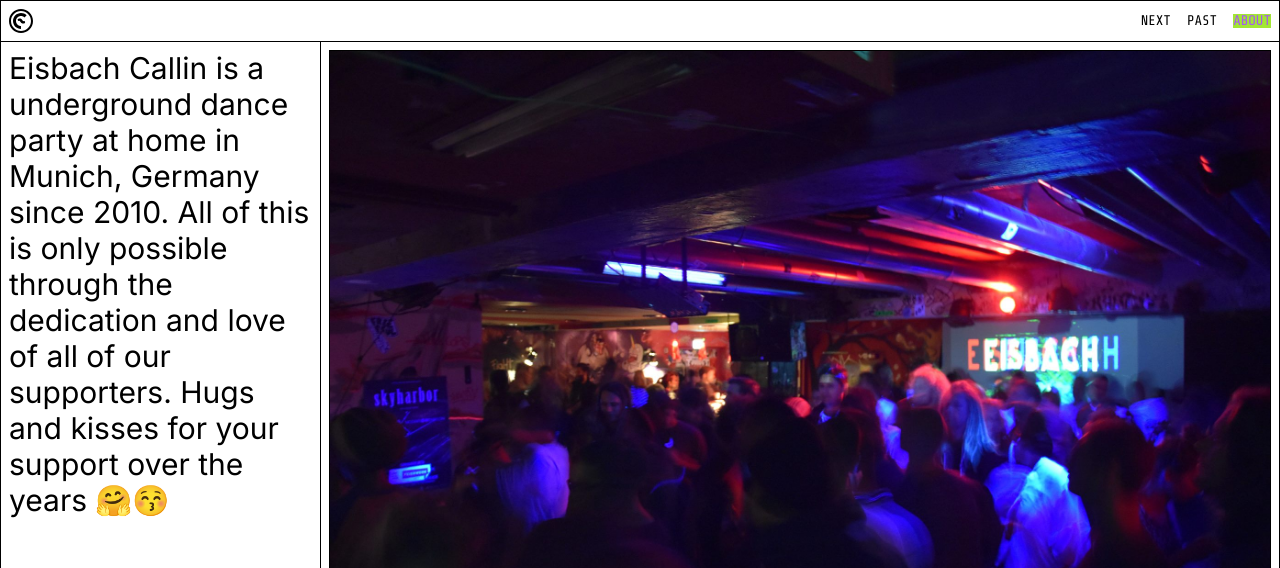
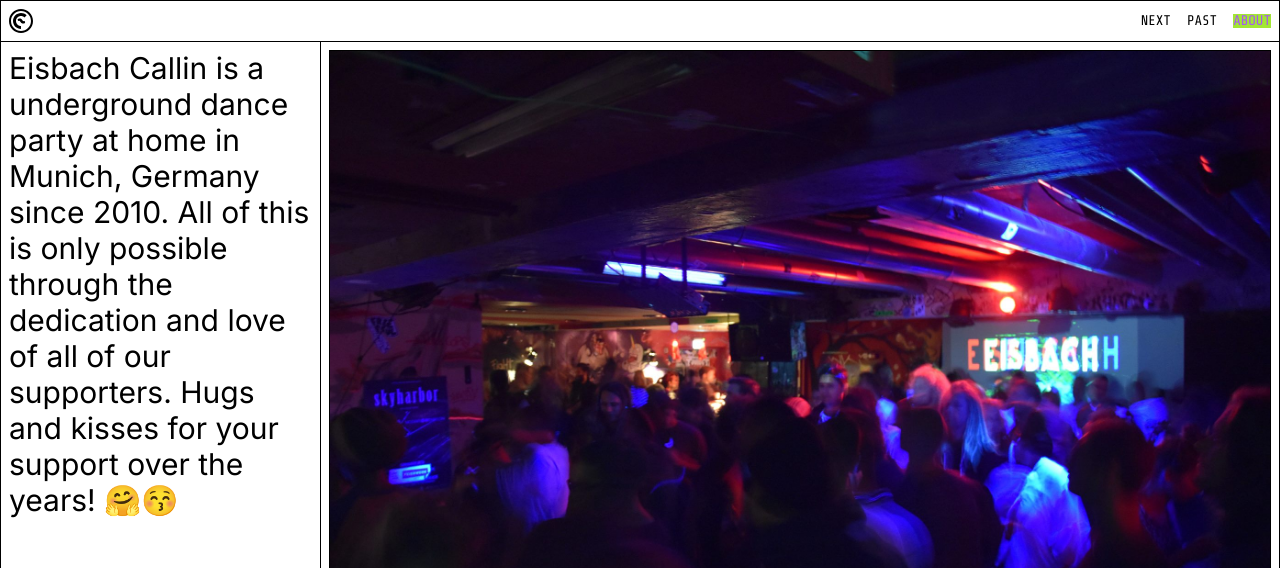
Before and after one commit to eisbachcallin/website, a Next.js app: page /about in a window 1280 px wide. Shown: the top 568 px of the page. Built offline with nearby package versions, Linux system fonts and the light colour scheme.

Commit message:
clean up styles on about page

```diff
--- a/src/app/about/page.tsx
+++ b/src/app/about/page.tsx
@@ -15,17 +15,17 @@ const About = () => {
     <SplitContainer
       stickyLeft
       leftSide={
-        <div className='space-y-8 object-cover font-sans sm:text-8xl xl:space-y-16'>
-          <div className='text-2xl sm:text-3xl'>
+        <div className='space-y-8 object-cover font-sans text-2xl sm:text-3xl xl:space-y-16'>
+          <div>
             <span className='sr-only'>About Eisbach Callin</span>
             <h1>
               Eisbach Callin is a underground dance party at home in Munich,
               Germany since 2010. All of this is only possible through the
               dedication and love of all of our supporters. Hugs and kisses for
-              your support over the years 🤗😚
+              your support over the years! 🤗😚
             </h1>
           </div>
-          <section className='text-2xl sm:text-3xl'>
+          <section>
             <span className='sr-only'>Links & Socials</span>
             <p>
               Don’t be shy and send us an{' '}
```
